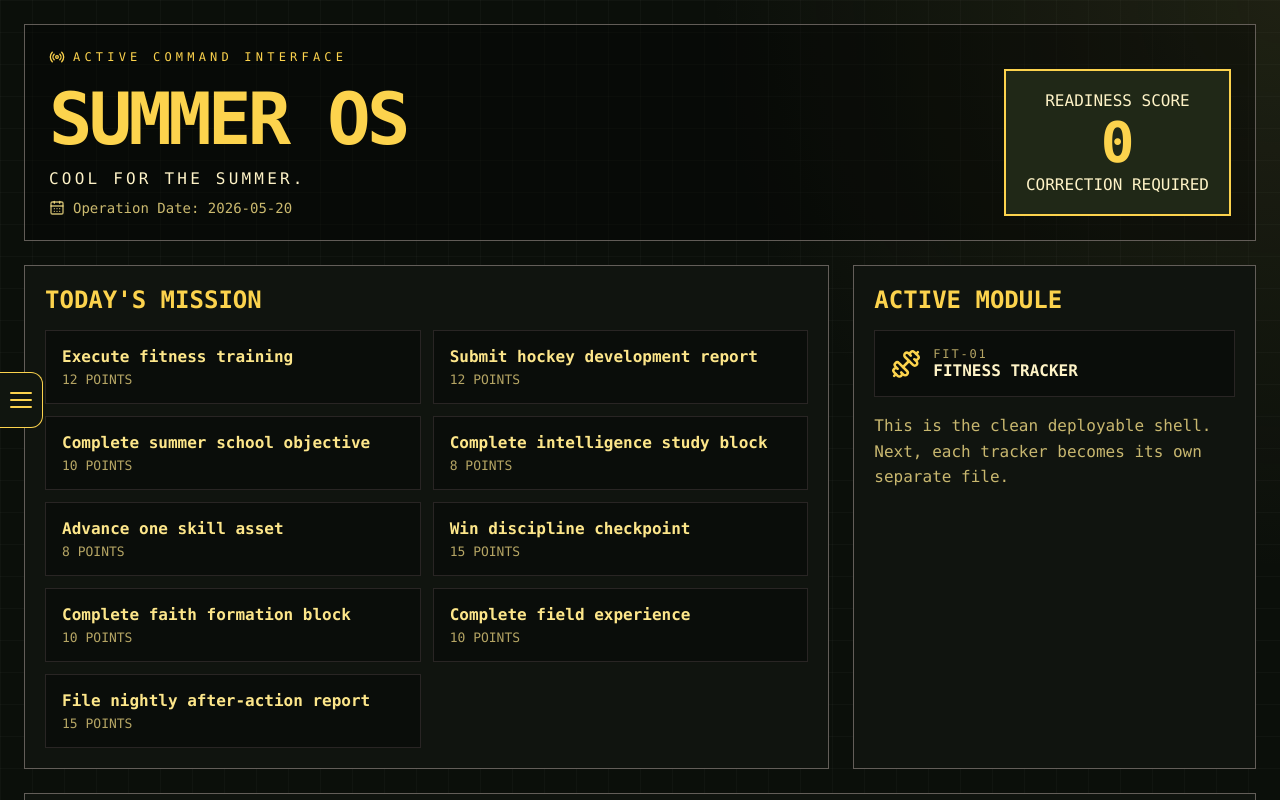
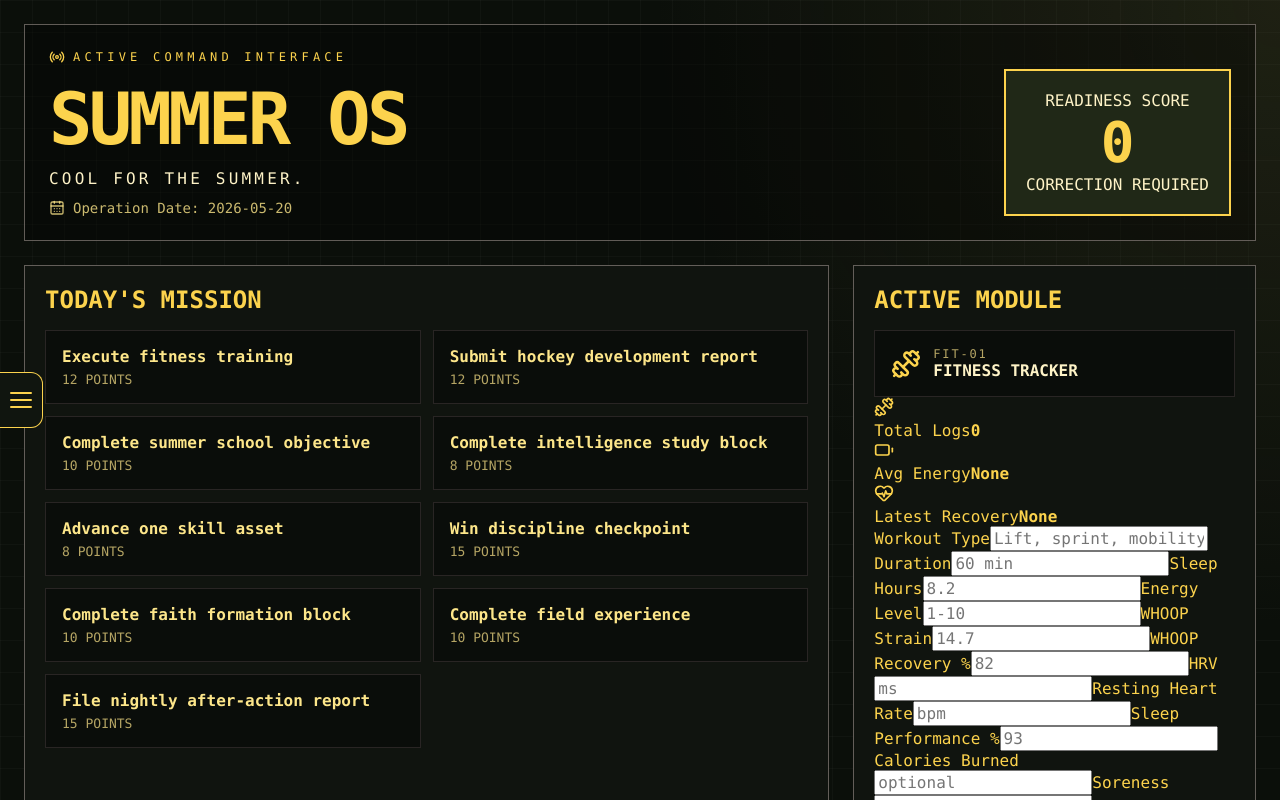
Before and after one commit to lodenjjohnson-alt/CoolForTheSummer, a React (Vite) app: page / in a window 1280 px wide. Shown: the top 800 px of the page. Built offline with nearby package versions, Linux system fonts and the light colour scheme.

Commit message:
Integrate FitnessModule and update module message

```diff
--- a/src/App.jsx
+++ b/src/App.jsx
@@ -1,3 +1,4 @@
+import FitnessModule from "./modules/FitnessModule.jsx";
 import React, { useMemo, useState } from "react";
 import { motion } from "framer-motion";
 import {
@@ -186,10 +187,22 @@ export default function App() {
               </div>
             </div>
 
-            <p className="muted">
-              This is the clean deployable shell. Next, each tracker becomes its
-              own separate file.
-            </p>
+{activeModule === "fitness" ? (
+  <FitnessModule
+    onSave={() => {
+      setTasks((prev) =>
+        prev.map((task) =>
+          task.id === 1 ? { ...task, done: true } : task
+        )
+      );
+    }}
+  />
+) : (
+  <p className="muted">
+    This module shell is ready. Next, build this tracker as its own
+    separate file.
+  </p>
+)}
           </div>
         </section>
 
```
